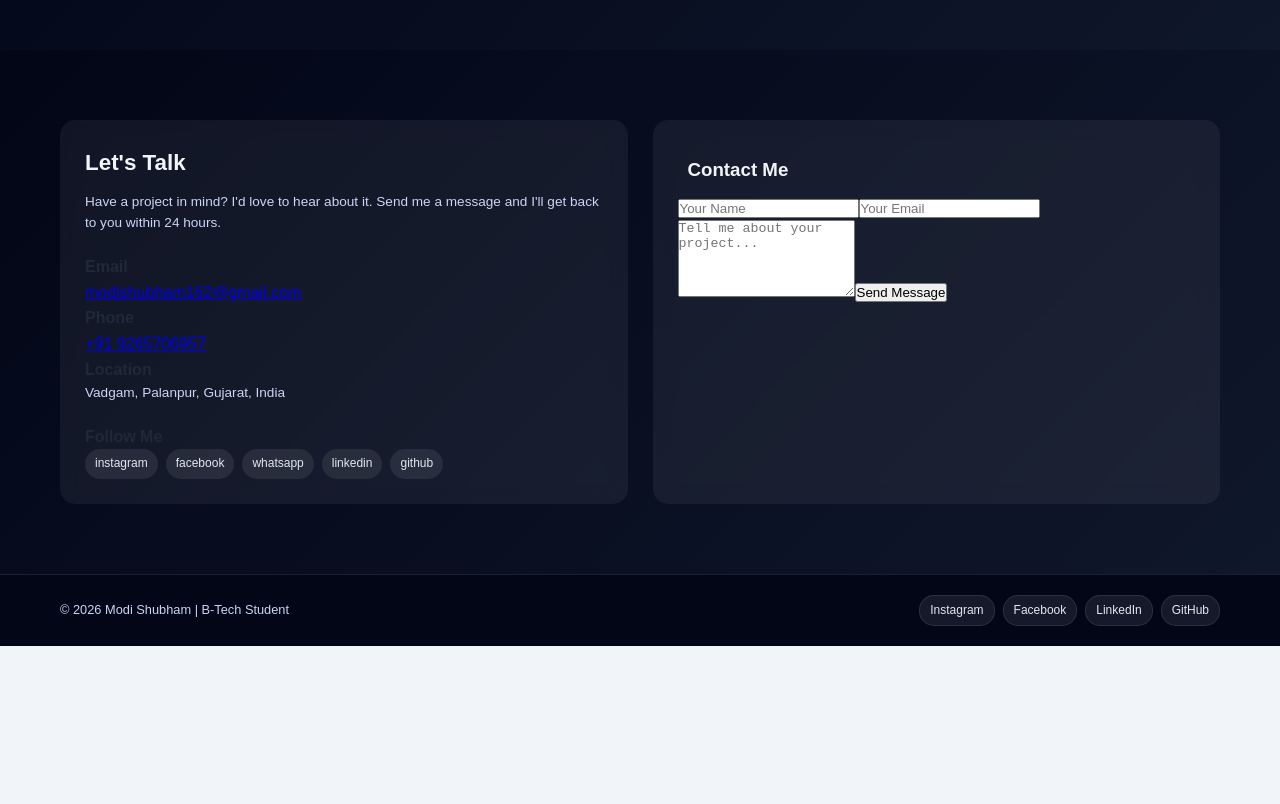
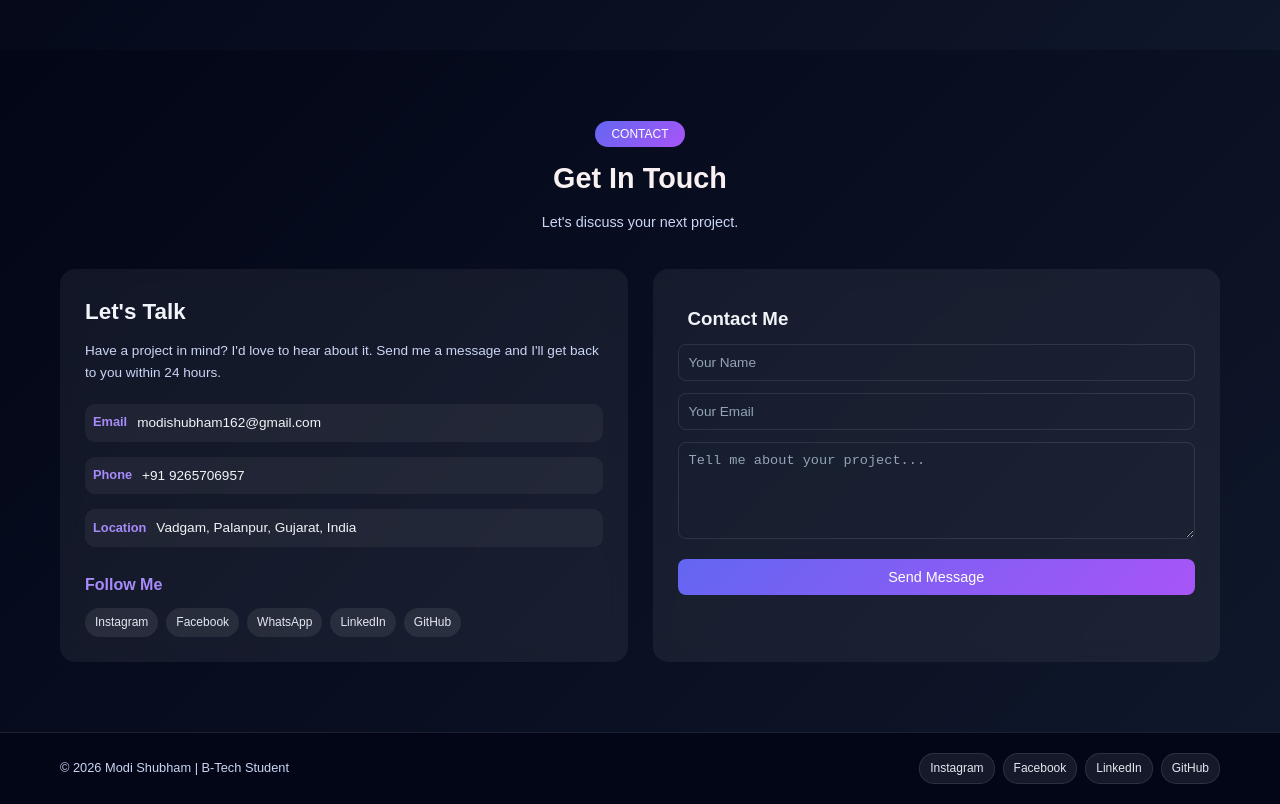
Before and after one commit to Shubham162m/Portfolio-sm, a React (Create React App) app in the folder portfolio-frontend/: page / in a window 1280 px wide. Shown: the part 960-1764 px from the top of the page. Before the commit the page ends 1606 px from the top, so only its background shows below. Built offline with nearby package versions, Linux system fonts and the light colour scheme.

Commit message:
Update Contact.js

```diff
--- a/portfolio-frontend/src/components/Contact.js
+++ b/portfolio-frontend/src/components/Contact.js
@@ -1,4 +1,4 @@
-import React, { useState } from "react";
+import { useState } from "react";
 import "./Contact.css";
 
 function Contact() {
@@ -11,38 +11,59 @@ function Contact() {
   const [loading, setLoading] = useState(false);
   const [success, setSuccess] = useState(false);
 
-  const social = {
-    instagram: "https://www.instagram.com/smodi._20/",
-    facebook: "https://www.facebook.com/shubham.modi.33483",
-    whatsapp: "https://wa.me/qr/URLGP4CNTE23M1",
-    linkedin: "https://www.linkedin.com/in/shubham-modi-ba1230363/",
-    github: "https://github.com/Shubham162m",
+  const socialLinks = {
+    Instagram: "https://www.instagram.com/smodi._20/",
+    Facebook: "https://www.facebook.com/shubham.modi.33483",
+    WhatsApp: "https://wa.me/qr/URLGP4CNTE23M1",
+    LinkedIn: "https://www.linkedin.com/in/shubham-modi-ba1230363/",
+    GitHub: "https://github.com/Shubham162m",
   };
 
-  const change = (e) =>
-    setForm({ ...form, [e.target.name]: e.target.value });
+  const handleChange = (e) => {
+    setForm({
+      ...form,
+      [e.target.name]: e.target.value,
+    });
+  };
 
-  const submit = async (e) => {
+  const handleSubmit = async (e) => {
     e.preventDefault();
+
     setLoading(true);
     setSuccess(false);
 
     try {
-      const res = await fetch(
+      const response = await fetch(
         "https://smgalaxy-backend.onrender.com/api/contact",
         {
           method: "POST",
-          headers: { "Content-Type": "application/json" },
+          headers: {
+            "Content-Type": "application/json",
+          },
           body: JSON.stringify(form),
         }
       );
 
-      if (!res.ok) throw new Error();
+      const data = await response.json();
 
-      setForm({ name: "", email: "", message: "" });
+      if (!response.ok) {
+        throw new Error(data.message || "Failed to send message");
+      }
+
+      setForm({
+        name: "",
+        email: "",
+        message: "",
+      });
+
       setSuccess(true);
-    } catch {
-      alert("Unable to send message.");
+
+      setTimeout(() => {
+        setSuccess(false);
+      }, 3000);
+    } catch (error) {
+      console.error(error);
+      alert("Unable to send message. Please try again.");
     } finally {
       setLoading(false);
     }
@@ -51,32 +72,50 @@ function Contact() {
   return (
     <section id="contact" className="contact">
       <div className="container">
+
+        <div className="section-header">
+          <span className="section-tag">CONTACT</span>
+          <h2>Get In Touch</h2>
+          <p>Let's discuss your next project.</p>
+        </div>
+
         <div className="contact-wrapper">
 
+          {/* Contact Information */}
           <div className="contact-info">
+
             <h3>Let's Talk</h3>
+
             <p>
               Have a project in mind? I'd love to hear about it.
               Send me a message and I'll get back to you within 24 hours.
             </p>
 
+            <div className="contact-item">
               <h4>Email</h4>
               <a href="mailto:modishubham162@gmail.com">
                 modishubham162@gmail.com
               </a>
+            </div>
 
+            <div className="contact-item">
               <h4>Phone</h4>
               <a href="tel:+919265706957">
                 +91 9265706957
               </a>
+            </div>
 
+            <div className="contact-item">
               <h4>Location</h4>
               <p>Vadgam, Palanpur, Gujarat, India</p>
+            </div>
 
+            <div className="contact-social">
               <h4>Follow Me</h4>
 
               <div className="social-links">
-              {Object.entries(social).map(([name, url]) => (
+                {Object.entries(socialLinks).map(
+                  ([name, url]) => (
                     <a
                       key={name}
                       href={url}
@@ -85,50 +124,68 @@ function Contact() {
                     >
                       {name}
                     </a>
-              ))}
+                  )
+                )}
               </div>
             </div>
 
+          </div>
+
+          {/* Contact Form */}
           <form
             className="contact-form"
-            onSubmit={submit}
+            onSubmit={handleSubmit}
           >
+
             <h3>Contact Me</h3>
 
+            <div className="form-group">
               <input
                 type="text"
                 name="name"
                 placeholder="Your Name"
                 value={form.name}
-              onChange={change}
+                onChange={handleChange}
                 required
               />
+            </div>
 
+            <div className="form-group">
               <input
                 type="email"
                 name="email"
                 placeholder="Your Email"
                 value={form.email}
-              onChange={change}
+                onChange={handleChange}
                 required
               />
+            </div>
 
+            <div className="form-group">
               <textarea
                 name="message"
                 placeholder="Tell me about your project..."
                 rows="5"
                 value={form.message}
-              onChange={change}
+                onChange={handleChange}
                 required
               />
+            </div>
 
-            <button type="submit" disabled={loading}>
+            <button
+              type="submit"
+              className="submit-btn"
+              disabled={loading}
+            >
               {loading ? "Sending..." : "Send Message"}
             </button>
 
             {success && (
-              <p>Message sent successfully!</p>
+              <div className="success-message">
+                Message sent successfully!
+              </div>
             )}
+
           </form>
 
         </div>
```
Lines whose indentation alone changed are shown as unchanged.
